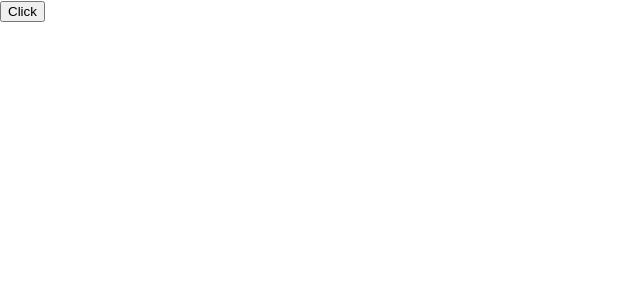
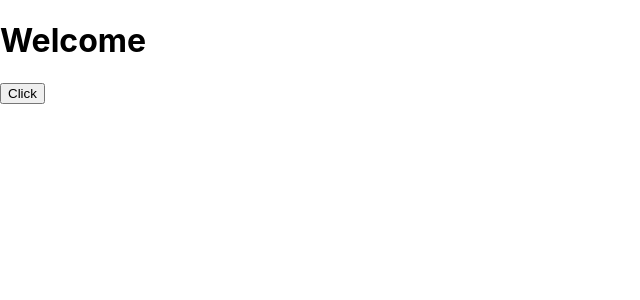
Before and after one commit to Arthikanagaraj/React-learn, a React (Create React App) app: page / in a window 1280 px wide. Shown: the top 300 px of the page, without its empty margins (0-640 px from the left). Built offline with nearby package versions, Linux system fonts and the light colour scheme.

Commit message:
Event Binding Handler Method1

```diff
--- a/src/App.js
+++ b/src/App.js
@@ -1,8 +1,8 @@
 import './App.css';
-import EventHandlingClass from './Components/EventHandlingClass';
+import EventBindingHandler from './Components/EventBindingHandler';
 function App() {
   return (
-    <EventHandlingClass/>
+    <EventBindingHandler/>
   );
 }
 
--- /dev/null
+++ b/src/Components/EventBindingHandler.js
@@ -0,0 +1,23 @@
+import React from "react";
+class EventBindingHandler extends React.Component{
+    constructor(props){
+    super(props)
+    this.state={
+      message:"Welcome"
+    }
+    }
+    changeHandler(){
+        this.setState({
+            message:"Bye"
+        })
+    }
+    render(){
+        return(
+           <div>
+            <h1>{this.state.message}</h1>
+            <button onClick={this.changeHandler.bind(this)}>Click</button>
+           </div>
+        )
+    }
+}
+export default EventBindingHandler
```
